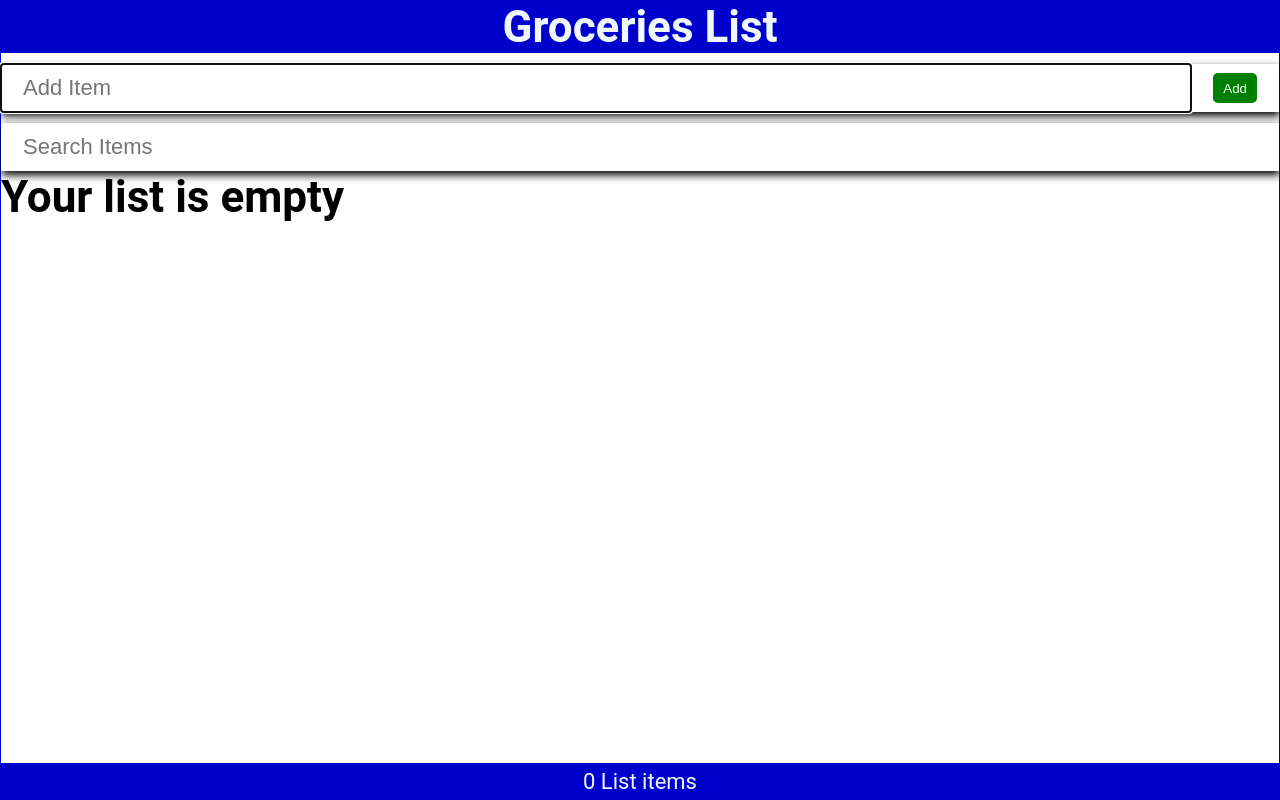
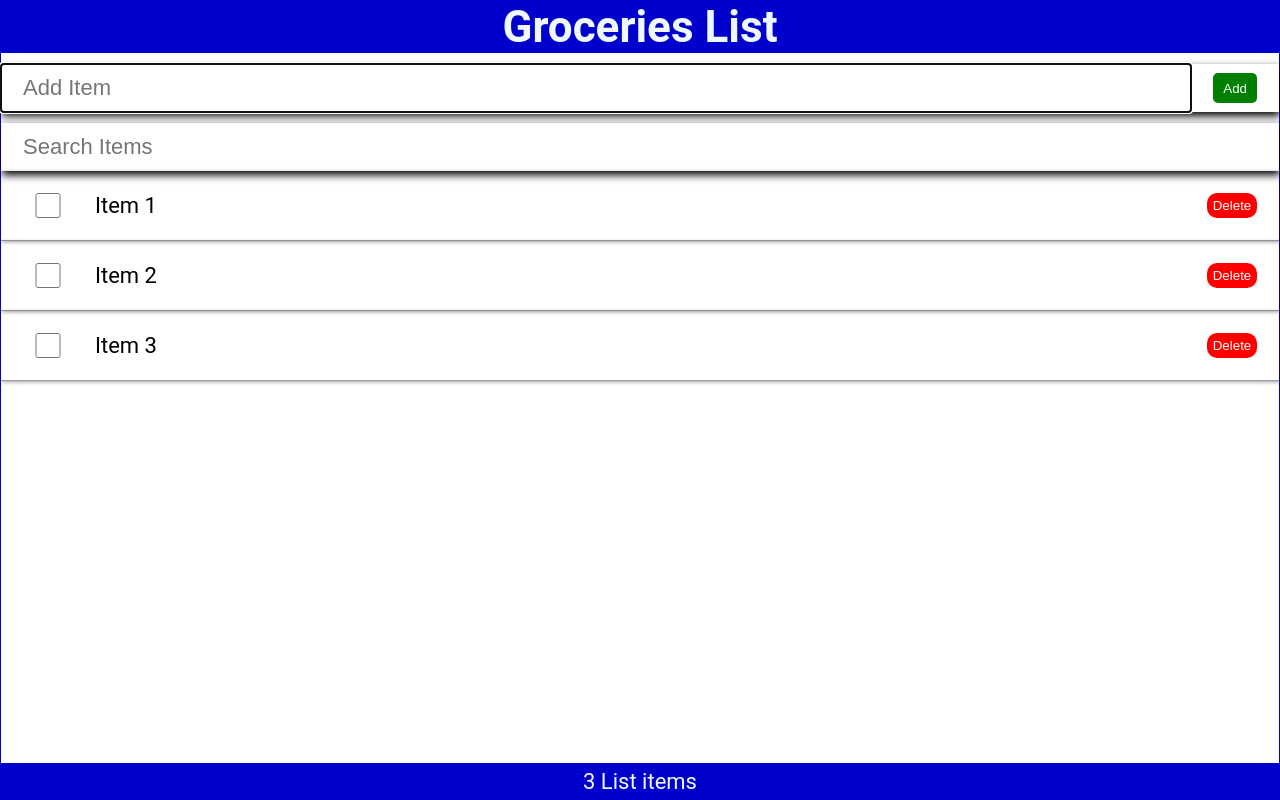
Before and after one commit to arianchenari/React, a React (Create React App) app: page / in a window 1280 px wide. Built offline with nearby package versions, Linux system fonts and the light colour scheme; data requests are answered from the project's data file.

Commit message:
lesson12 (fetch API data)

```diff
--- /dev/null
+++ b/data/db.json
@@ -0,0 +1,19 @@
+{
+    "items": [
+        {
+            "id": 1,
+            "checked": false,
+            "item": "Item 1"
+        },
+        {
+            "id": 2,
+            "checked": false,
+            "item": "Item 2"
+        },
+        {
+            "id": 3,
+            "checked": false,
+            "item": "Item 3"
+        }
+    ]
+}
--- a/src/App.js
+++ b/src/App.js
@@ -6,13 +6,35 @@
 import { useEffect, useState } from 'react';
 
 function App() {
-  const [items, setItems] = useState(JSON.parse(localStorage.getItem('listItems')) || []);
+  const API_URL = 'http://localhost:3500/items';
+
+  const [items, setItems] = useState([]);
   const [newItem, setNewItem] = useState('');
   const [search, setSearch] = useState('');
+  const [fetchError, setFetchError] = useState(null);
+  const [isLoading, setIsLoading] = useState(true);
 
-    useEffect(() => {//asyncourons code
-      localStorage.setItem('listItems', JSON.stringify(items));
-    }, [items]);///the second parameter using when running useEfefect if is null it run every change component and if is [] then run the useeffect one in begging
+    useEffect(() => {
+      const fetchItems = async () => {
+        try{
+          const response = await fetch(API_URL);
+          if(!response.ok) throw Error('data did not recieved');
+          const listItems = await response.json();
+          setItems(listItems);
+          setFetchError(null);
+        } catch(err) {
+          console.log(err);
+          setFetchError(err.message);
+        } finally {
+          setIsLoading(false);
+        }
+      }
+
+      setTimeout(() => {
+        (() => fetchItems())();
+      }, 2000);
+
+    }, []);
 
   function addItem(item) {
     const id = items.length ? items[items.length - 1].id + 1 : 1
@@ -49,12 +71,16 @@
         search={search}
         setSearch={setSearch}
        />
-      <Content
-        items={items.filter(item => ((item.item).toLowerCase()).includes(search.toLocaleLowerCase()))}
-        setItems={setItems}
-        handleCheck={handleCheck}
-        handleDelete={handleDelete}
-      />
+       <main>
+        {isLoading && (<p style={{color: 'green', textAlign: 'center', padding: '1rem'}}>Loading Items....</p>)}
+        {fetchError && (<p style={{color: 'red', textAlign: 'center', padding: '1rem'}}>Error:{fetchError}</p>)}
+        {!fetchError && !isLoading && <Content
+          items={items.filter(item => ((item.item).toLowerCase()).includes(search.toLocaleLowerCase()))}
+          setItems={setItems}
+          handleCheck={handleCheck}
+          handleDelete={handleDelete}
+        />}
+      </main>
       <Footer length={items.length}/>
     </div>
   );
--- a/src/Content.js
+++ b/src/Content.js
@@ -3,7 +3,7 @@
 const Content = ({ items, handleCheck, handleDelete }) => { //drilin props witch we using this component
 
     return(
-        <main>
+        <>
             {items.length ? (
                 <ItemList //becuase we have long codes and relative to togather we use another usable component to define that and better organize code
                     items={items}
@@ -11,7 +11,7 @@
                     handleDelete={handleDelete}
                 />
             ) : ( <h1>Your list is empty</h1>) }
-        </main>
+        </>
     )
 }
 
--- a/src/index.css
+++ b/src/index.css
@@ -39,6 +39,10 @@
   display: flex;
   flex-direction: column;
   flex-grow: 1;
+}
+
+h1{
+  text-align: center;
 }
 
 .addForm{
```
